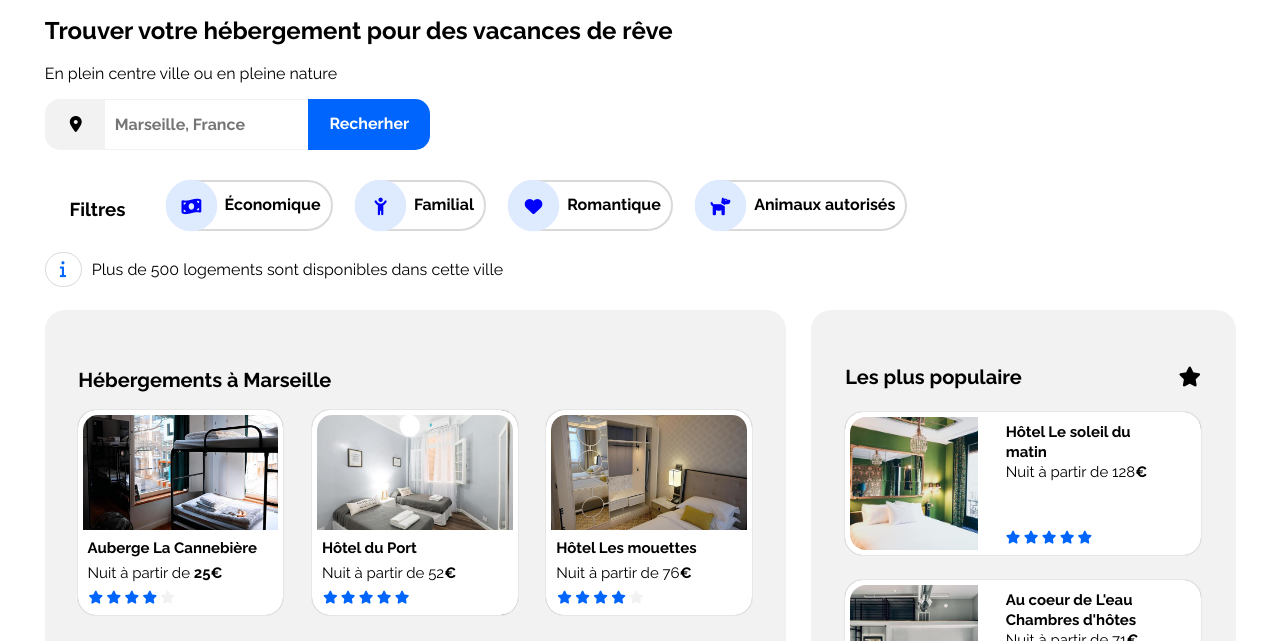
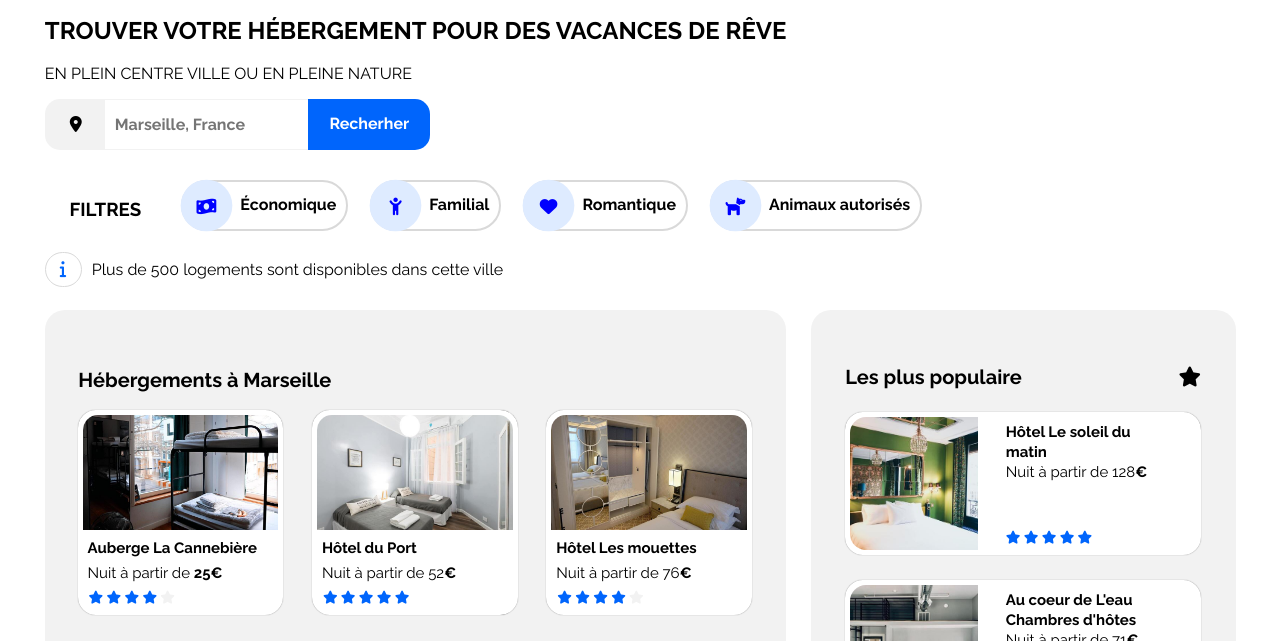
Before and after one commit to abdellahsany/Booki, a plain HTML site: page index.html in a window 1280 px wide. Shown: the part 87-728 px from the top of the page. Drawn offline with Linux system fonts and the light colour scheme.

Commit message:
Update index.html

```diff
--- a/index.html
+++ b/index.html
@@ -1,7 +1,7 @@
 <!DOCTYPE html>
 <html lang="fr">
 
- <!-- En-tête -->
+<!-- EN-TÊTE -->
 
 <head>
     <meta charset="UTF-8">
@@ -14,10 +14,13 @@
     <script src="https://kit.fontawesome.com/cd01b605b4.js" crossorigin="anonymous"></script>
 </head>
 
-  <!-- Coprs -->
+<!-- CORPS -->
 
 <body>
     <main class="body">
+
+        <!-- EN-TÊTE DE LA PAGE -->
+
         <header>
             <div class="booki"><img src="assets/logos/booki_small.png" alt="logo_booki" height="60" width="130"></div>
             <nav>
@@ -27,10 +30,13 @@
                 </ul>
             </nav>
         </header>
-        <h2>Trouver votre hébergement pour des vacances de rêve </h2>
-        <p>En plein centre ville ou en pleine nature </p>
 
-        <!-- Barre de recherche -->
+        <!-- TITRE PRINCIPAL ET DESCRIPTION -->
+
+        <h2>TROUVER VOTRE HÉBERGEMENT POUR DES VACANCES DE RÊVE </h2>
+        <p>EN PLEIN CENTRE VILLE OU EN PLEINE NATURE </p>
+
+        <!-- BARRE DE RECHERCHE -->
 
         <form class="recherche">
             <a href="#"><i class="fa-solid fa-location-dot"></i></a>
@@ -38,10 +44,16 @@
             <button class="submit_loupe"><i class="fas fa-search"></i></button>
         </form>
 
-        <!-- Tags -->
+        <!-- TAGS -->
 
         <section class="filtres">
-           <h3>Filtres</h3>
+
+            <!-- TITRE DES FILTRES -->
+
+            <h3>FILTRES</h3>
+
+            <!-- LISTE DES FILTRES -->
+
             <ul>
                 <li><a href="#"><i class="fa-solid fa-money-bill-wave"></i><span>Économique</span></a></li>
                 <li><a href="#"><i class="fa-solid fa-child-reaching"></i><span>Familial</span></a></li>
```
Lines whose indentation alone changed are shown as unchanged.
